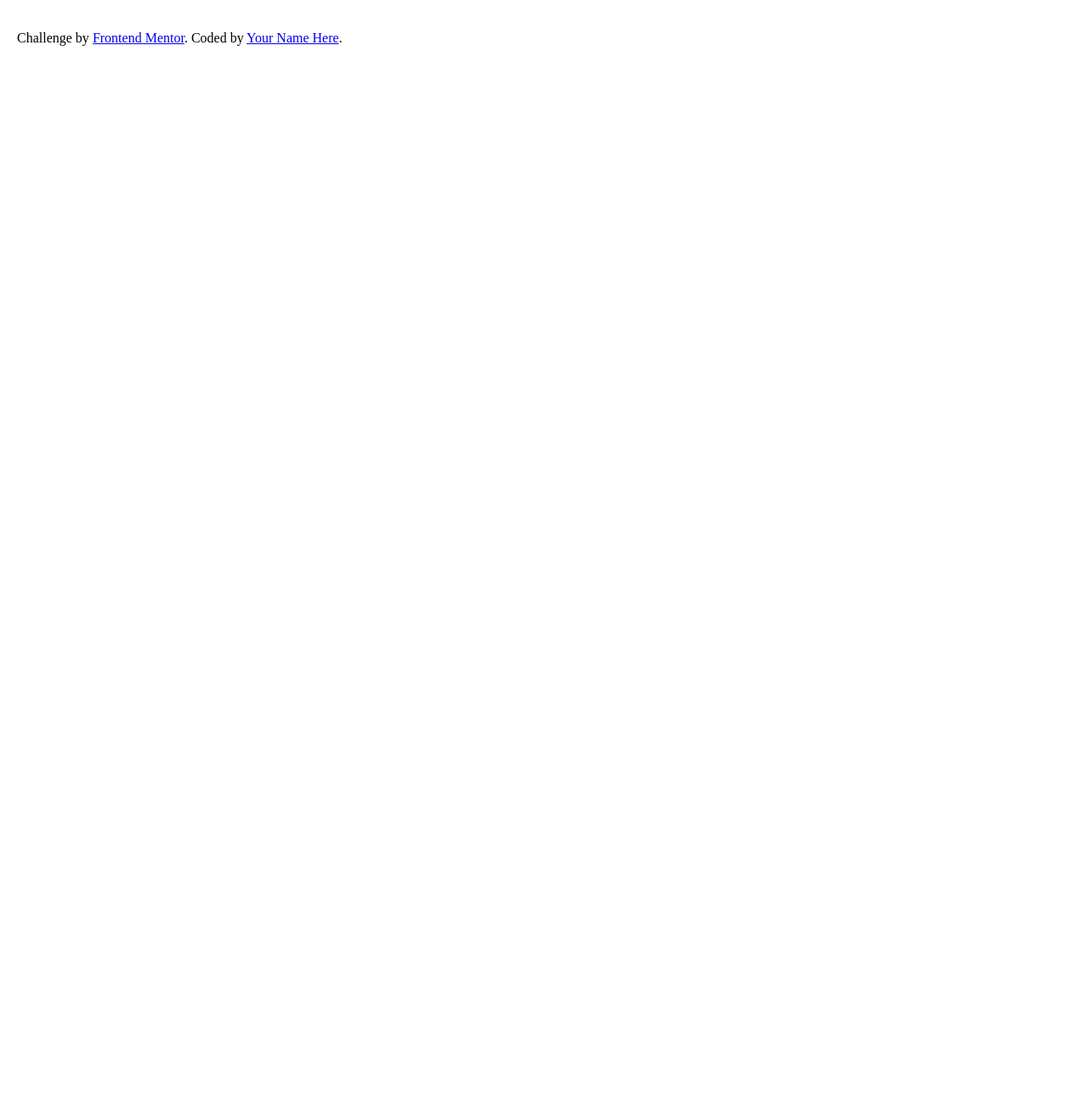
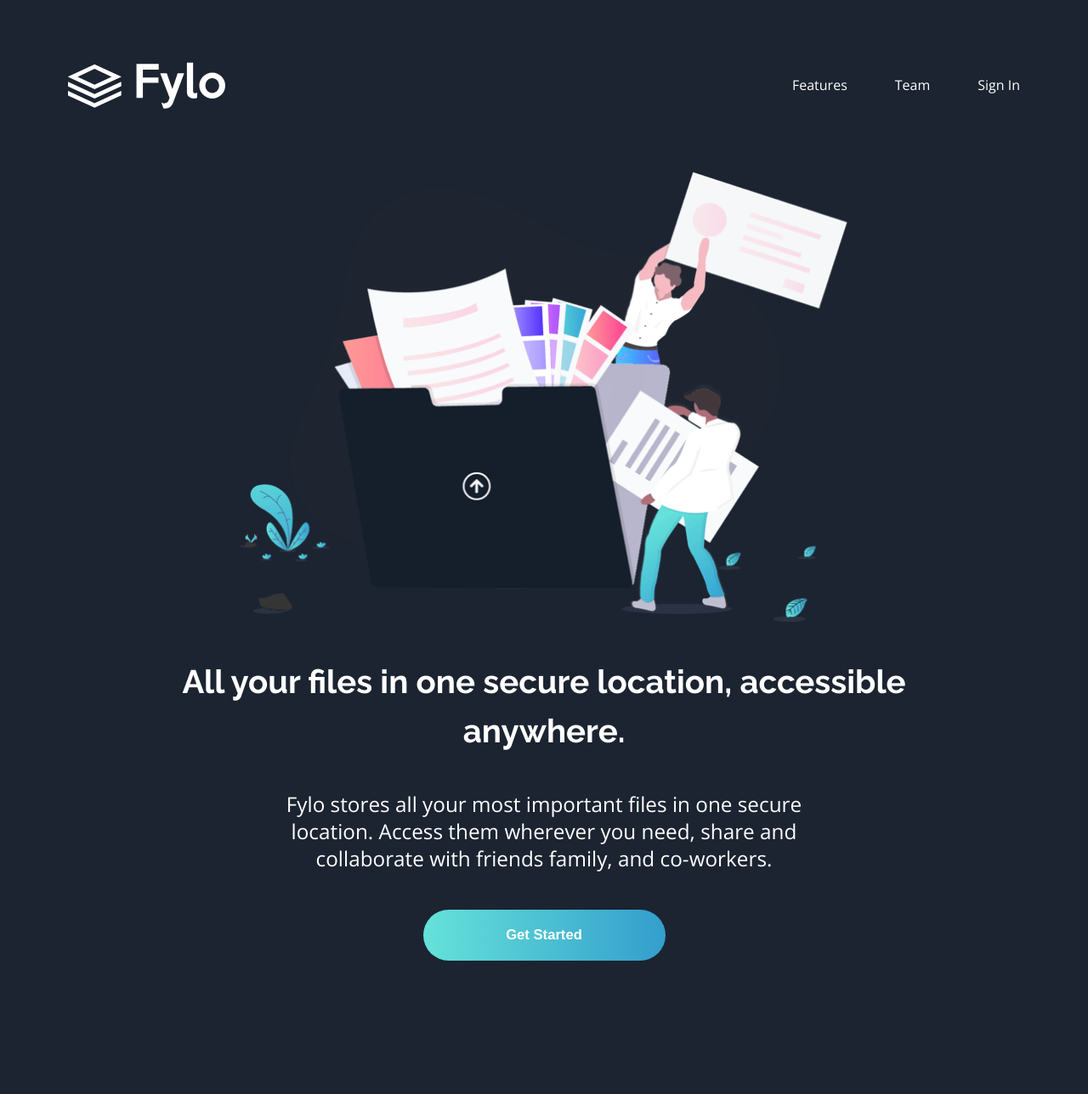
Before and after one commit to Sido-A/fylo_landing_page, a plain HTML site: page index.html in a window 1280 px wide. Shown: the top 1288 px of the page at 85% size. Before the commit the page ends 800 px from the top, so only its background shows below. Drawn offline with nearby package versions, Linux system fonts and the light colour scheme.

Commit message:
adding hero , feature, styling

```diff
--- a/index.html
+++ b/index.html
@@ -3,6 +3,10 @@
 <head>
   <meta charset="UTF-8">
   <meta name="viewport" content="width=device-width, initial-scale=1.0">
+  <meta http-equiv="X-UA-Compatible" content="ie=edge">
+  <link href="https://fonts.googleapis.com/css2?family=Open+Sans:wght@400;700&family=Raleway:wght@400;700&display=swap"
+    rel="stylesheet">
+
   <link rel="stylesheet" href="./scss/style.css">
 
   <title>Fylo landing page with dark theme</title>
@@ -10,19 +14,33 @@
 </head>
 <body>
   <header>
-    <div class="logo"></div>
+    <img src="./images/logo.svg" alt="logo">
+    <a href="#">Features</a>
+    <a href="#">Team</a>
+    <a href="#">Sign In</a>
   </header>
 
-  <!-- Features
-  Team
-  Sign In
+  <section class="hero">
+    <img src="./images/illustration-intro.png" alt="">
+    <h1>All your files in one secure location, accessible anywhere.</h1>
+    <p>Fylo stores all your most important files in one secure location. Access them wherever
+    you need, share and collaborate with friends family, and co-workers.</p>
 
-  All your files in one secure location, accessible anywhere.
+    <button>Get Started</button>
+  </section>
 
-  Fylo stores all your most important files in one secure location. Access them wherever
-  you need, share and collaborate with friends family, and co-workers.
+  <section class="features">
+    <div class="feature">feature 1</div>
+    <div class="feature">feature 2</div>
+    <div class="feature">feature 3</div>
+    <div class="feature">feature 4</div>
+  </section>
+  <!--
 
-  Get Started
+
+
+
+
 
   Access your files, anywhere
 
--- a/scss/_colors.scss
+++ /dev/null
@@ -1,13 +0,0 @@
-//Primary colors for backgrounds
-$darkBlueSignUp: hsl(217, 28%, 15%);
-$darkBlueMain: hsl(218, 28%, 13%);
-$darkBlueFooter: hsl(216, 53%, 9%);
-$darkBlueTestimonials: hsl(219, 30%, 18%);
-
-//Accent colors
-$cyan: hsl(176, 68%, 64%);
-$blue: hsl(198, 60%, 50%);
-$lightRed: hsl(0, 100%, 63%);
-
-//Neutral
-$white: hsl(0, 0%, 100%);
--- a/scss/_global.scss
+++ b/scss/_global.scss
@@ -1,10 +1,58 @@
 html {
-  box-sizing: border-box;
   font-size: 100%;
 }
 
+*,
+*::after,
+*::before {
+  box-sizing: border-box;
+}
+
 body {
+  font-family: $font-body;
+  font-size: calc(16px + 0.75vw);
+  line-height: 1.3;
+  color: $white;
   margin: 0;
-  padding: 20px;
+  padding: 0;
+}
 
+*,
+a {
+  color: $white;
 }
+
+a {
+  text-decoration: none;
+}
+
+h1,
+h2,
+h3 {
+  font-family: $font-title;
+}
+
+p {
+  margin-top: 0;
+  margin-bottom: 1.5em;
+}
+
+section {
+  padding: 0 27px 160px;
+}
+
+button,
+.button {
+  border: none;
+  background: linear-gradient(to right, $ctaCyan, $ctaBlue);
+  font-size: 0.65em;
+  font-weight: 700;
+  padding: 20px 40px;
+  width: 100%;
+  max-width: 285px;
+  border-radius: 30px;
+  cursor: pointer;
+  &:hover {
+    background: linear-gradient(to right, $ctaBlue, $ctaBlue);
+  }
+}
--- /dev/null
+++ b/scss/_header.scss
@@ -0,0 +1,33 @@
+header {
+  display: grid;
+  grid-template-columns: minmax(100px, 1fr) repeat(3, auto);
+  grid-gap: 20px;
+  align-items: center;
+  background-color: $introBlue;
+  padding: 25px 20px 50px 20px;
+
+  @include breakpoint(large) {
+    grid-gap: 56px;
+    padding: 73px 80px;
+  }
+
+  img {
+    width: 83px;
+
+    @include breakpoint(large) {
+      width: 185px;
+    }
+  }
+
+  a {
+    font-size: 0.875rem;
+
+    @include breakpoint(large) {
+      font-size: 1rem;
+    }
+
+    &:hover {
+      text-decoration: underline;
+    }
+  }
+}
--- /dev/null
+++ b/scss/_hero.scss
@@ -0,0 +1,28 @@
+.hero {
+  background-color: $introBlue;
+  display: flex;
+  flex-direction: column;
+  align-items: center;
+  text-align: center;
+
+  img {
+    width: 100%;
+    max-width: 716px;
+  }
+
+  h1 {
+    max-width: 900px;
+    font-size: 1.5em;
+    line-height: 1.5;
+    margin: 1.1em 0;
+  }
+
+  p {
+    max-width: 685px;
+    font-size: 0.95em;
+  }
+
+  button {
+    margin-top: 8px;
+  }
+}
--- /dev/null
+++ b/scss/_variables.scss
@@ -0,0 +1,33 @@
+//Fonts
+$font-title: "Raleway", sans-serif;
+$font-body: "Open Sans", sans-serif;
+
+//Primary colors for backgrounds
+$introBlue: #1c2431;
+$mainBlue: #181f2a;
+$footerBlue: #0b1523;
+$testimonialBlue: #202a3c;
+
+//Accent colors
+$ctaCyan: #65e2d9;
+$ctaBlue: #339ecc;
+$lightRed: #ff4242;
+
+//Neutral
+$white: #ffffff;
+
+//Breakpoints
+
+$breakpoints: (
+  small: 499px,
+  medium: 899px,
+  large: 999px,
+  xlarge: 1399px,
+);
+@mixin breakpoint($size) {
+  $breakpoint-value: map-get($breakpoints, $size);
+
+  @media screen and (min-width: $breakpoint-value) {
+    @content;
+  }
+}
--- a/scss/style.scss
+++ b/scss/style.scss
@@ -1,2 +1,5 @@
-@import "colors";
+@import "variables";
 @import "global";
+@import "header";
+@import "hero";
+@import "features";
```
Also changed, not shown: scss/_features.scss (added), scss/style.css, 1 other file.
